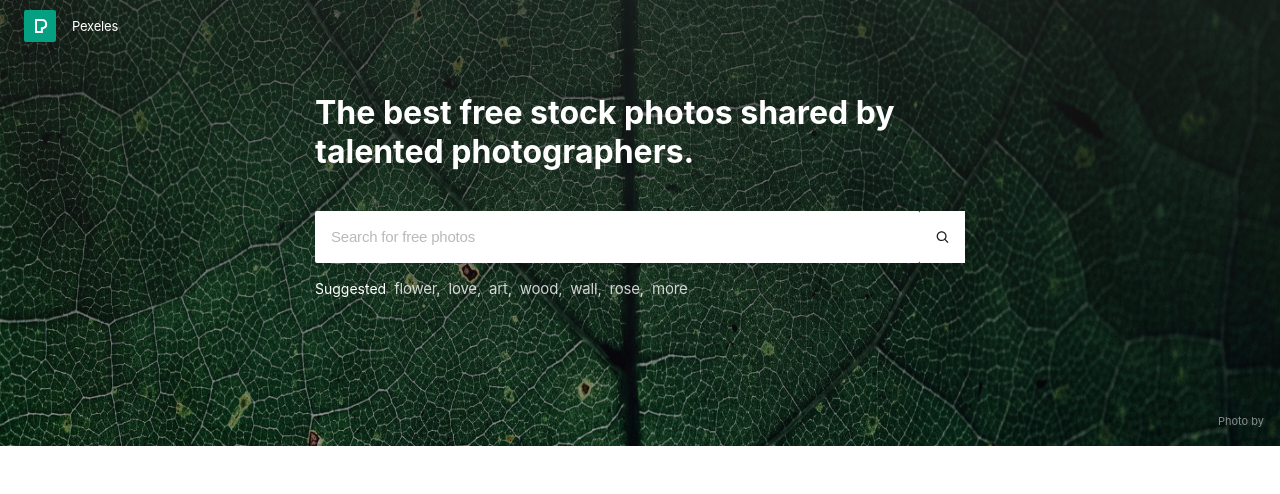
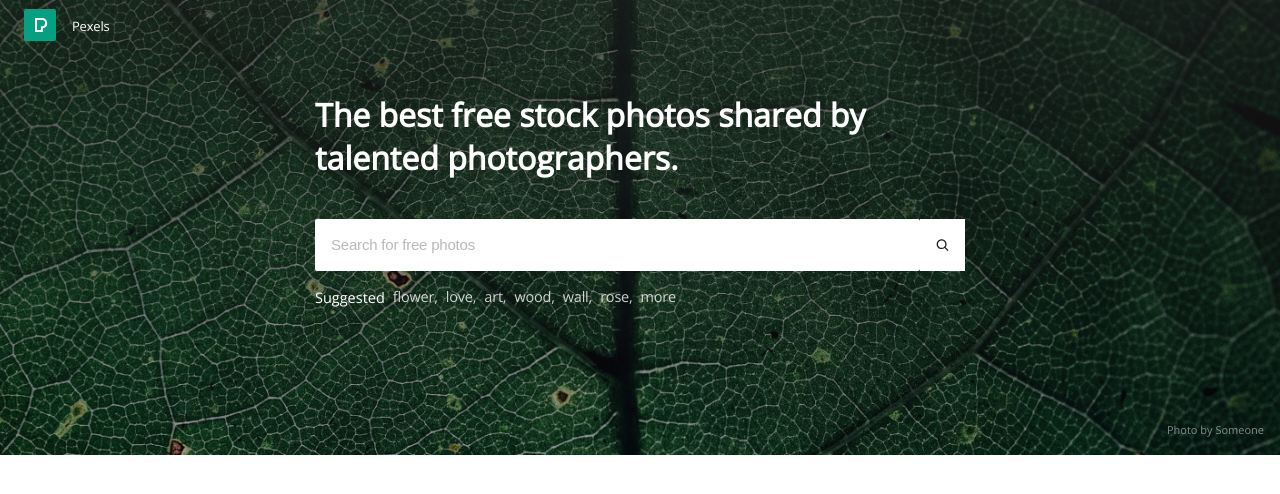
Before and after one commit to aginvlad/pexels, a React (Create React App) app: page / in a window 1280 px wide. Shown: the top 494 px of the page. Built offline with nearby package versions, Linux system fonts and the light colour scheme; no server answers.

Commit message:
Some fixes

```diff
--- a/src/components/MainSection.js
+++ b/src/components/MainSection.js
@@ -7,10 +7,11 @@ import BackgroundAuthor from './BackgroundAuthor';
 import './MainSection.sass';
 
 const mainSection = (props) => {
+    console.log(props.bg);
     return(
         <section className="main-section">
             <div className="main-section-background">
-                <img src={`${props.bg}?auto=compress&bri=0&cs=tinysrgb&fit=crop&h=350.0&sharp=10&w=1400`} alt="background" />
+                <img src={`${props.bg}?auto=compress&bri=0&cs=tinysrgb&fit=crop&h=350.0&sharp=10&w=1400`} srcSet={`${props.bg}?auto=compress&bri=0&cs=tinysrgb&fit=crop&h=250.0&sharp=10&w=1000 1000w,${props.bg}?auto=compress&bri=0&cs=tinysrgb&fit=crop&h=375.0&sharp=10&w=1500 1500w,${props.bg}?auto=compress&bri=0&cs=tinysrgb&fit=crop&h=500.0&sharp=10&w=2000 2000w,${props.bg}?auto=compress&bri=0&cs=tinysrgb&fit=crop&h=625.0&sharp=10&w=2500 2500w,${props.bg}?auto=compress&bri=0&cs=tinysrgb&fit=crop&h=750.0&sharp=10&w=3000 3000w,${props.bg}?auto=compress&bri=0&cs=tinysrgb&fit=crop&h=875.0&sharp=10&w=3500 3500w,${props.bg}?auto=compress&bri=0&cs=tinysrgb&fit=crop&h=1000.0&sharp=10&w=4000 4000w,${props.bg}?auto=compress&bri=0&cs=tinysrgb&fit=crop&h=1250.0&sharp=10&w=5000 5000w`} alt="background" />
             </div>
             <div className="main-section-content">
                 <h1>The best free stock photos shared by talented photographers.</h1>
--- a/src/components/MainSection.sass
+++ b/src/components/MainSection.sass
@@ -11,6 +11,7 @@
         left: 0
         z-index: -2
         img
+            object-fit: cover
             width: 100%
             height: 100%
 
--- a/src/components/Menu.js
+++ b/src/components/Menu.js
@@ -15,7 +15,7 @@ const menu = () => {
                         </svg>
                     </div>
                     <div className="navigation__logo__link__title">
-                        Pexeles
+                        Pexels
                     </div>
                 </a>
             </div>
--- a/src/components/Suggested.sass
+++ b/src/components/Suggested.sass
@@ -1,14 +1,14 @@
 .suggested
     display: flex
     align-items: center
-    font-size: 1.4rem
+    font-size: 1.45rem
     color: #fff
     &-container
         display: flex
+        align-items: center
         padding: 0
         &__item
             margin-left: .8rem
-            font-size: 1.5rem
             line-height: 24px
             letter-spacing: -.2px
             list-style-type: none
--- a/src/containers/App.js
+++ b/src/containers/App.js
@@ -14,7 +14,7 @@ class App extends Component {
     fetch(`https://api.pexels.com/v1/curated?per_page=1&page=${randNum}`, {
       method: 'GET',
       headers: {
-        Authorization: `_563492ad6f917000010000014640aabb4e9d420cbe1c0df7daf4c2bf`
+        Authorization: `563492ad6f917000010000014640aabb4e9d420cbe1c0df7daf4c2bf`
       },
       mode: 'cors',
       cache: 'default'
@@ -25,7 +25,7 @@ class App extends Component {
       data = data.photos[0];
       this.props.getBackground(data.src.original, data.photographer, data.photographer_url)
     })
-    .catch(error => this.props.getBackground(bg));
+    .catch(error => this.props.getBackground(bg, 'Someone'));
 
     window.onscroll = function () {
       const nav = document.querySelector('.navigation');
--- a/src/index.css
+++ b/src/index.css
@@ -1,3 +1,5 @@
+@import url('https://fonts.googleapis.com/css?family=Open+Sans');
+
 * {
   box-sizing: border-box;
 }
@@ -9,8 +11,7 @@ html {
 body {
   margin: 0;
   padding: 0;
-  height: 1000rem;
-  font-family: -apple-system, BlinkMacSystemFont, "Segoe UI", "Roboto", "Oxygen",
+  font-family: "Open Sans", -apple-system, BlinkMacSystemFont, "Segoe UI", "Roboto", "Oxygen",
     "Ubuntu", "Cantarell", "Fira Sans", "Droid Sans", "Helvetica Neue",
     sans-serif;
   -webkit-font-smoothing: antialiased;
```
